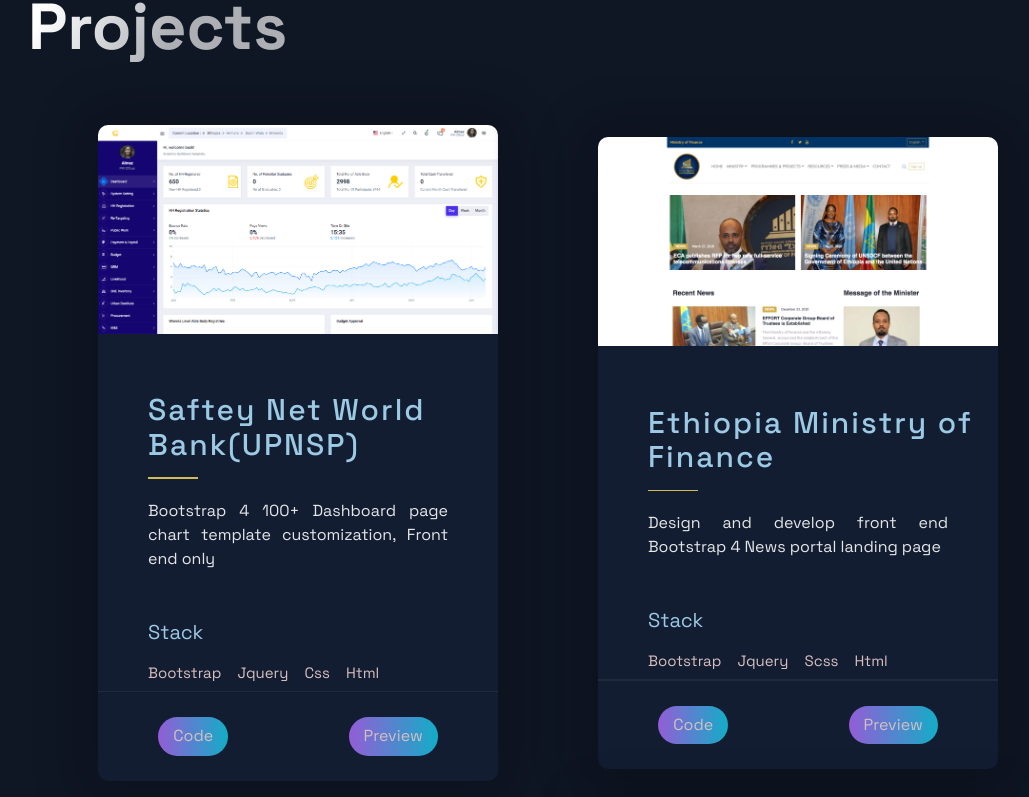
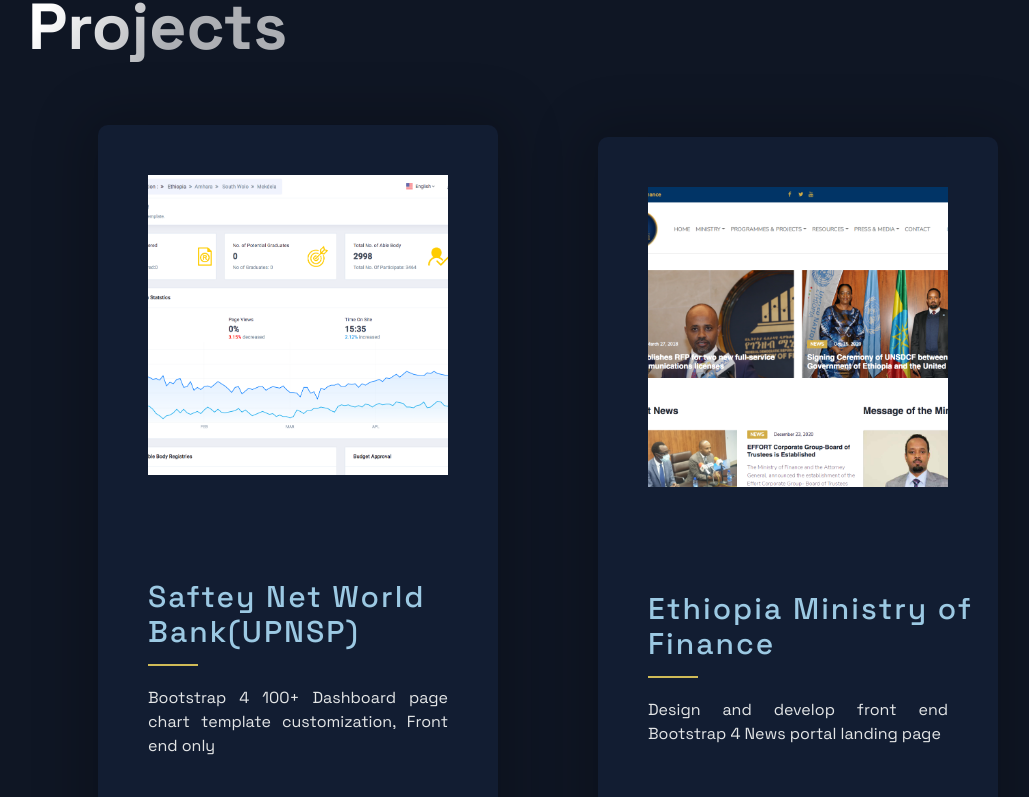
Before and after one commit to Yosef-Ali/myprofile, a Next.js app: page / in a window 1280 px wide. Shown: the part 759-1556 px from the top of the page, without its empty margins (92-1121 px from the left). Built offline with nearby package versions, Linux system fonts and the light colour scheme.

Commit message:
update css again

```diff
--- a/src/components/Projects/Projects.js
+++ b/src/components/Projects/Projects.js
@@ -12,6 +12,7 @@
 	TitleContent,
 	UtilityList,
 	Img,
+	ImgWrapper,
 } from './ProjectsStyles';
 import {
 	Section,
@@ -28,7 +29,9 @@
 			{projects.map((p, i) => {
 				return (
 					<BlogCard key={i}>
+						<ImgWrapper>
 						<Img src={p.image} />
+						</ImgWrapper>
 						<TitleContent>
 							<HeaderThree title>{p.title}</HeaderThree>
 							<Hr />
--- a/src/components/Projects/ProjectsStyles.js
+++ b/src/components/Projects/ProjectsStyles.js
@@ -1,13 +1,20 @@
 import styled from 'styled-components';
+
+export const ImgWrapper = styled.div`
+width: 300px;
+height: 300px;
+overflow: hidden;
+margin: 50px auto;
+`
 
 export const Img = styled.img`
 	width: 100%;
-	height: 40%;
+	height: 100%;
 	object-fit: cover;
-	overflow: hidden;
-	transition: transform 0.5s ease-in-out;
-	&:hover ${Img} {
-		transform: translateY(-100%);
+	object-position: top center;
+    transition: all 1s ease-in-out;
+	&:hover {
+		object-position: bottom center;
 	}
 `;
 
```
